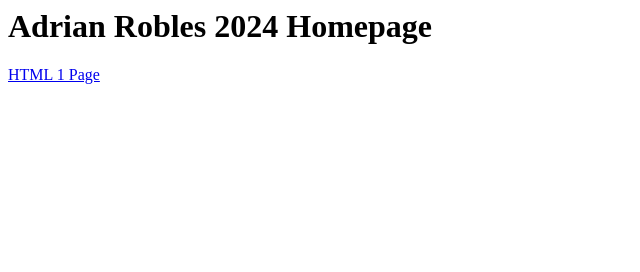
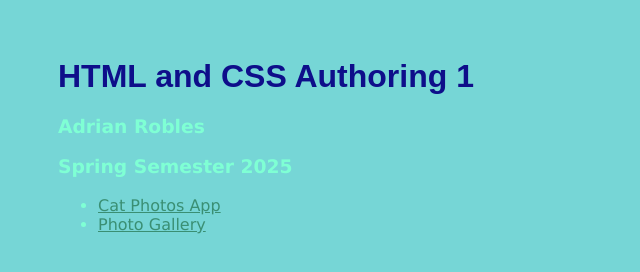
Before and after one commit to Adrianrobles2024/Adrianrobles2024.github.io, a plain HTML site: page index.html in a window 1280 px wide. Shown: the whole page, without its empty margins (0-640 px from the left). Drawn offline with Linux system fonts and the light colour scheme.

Commit message:
Update index.html

```diff
--- a/index.html
+++ b/index.html
@@ -1,2 +1,41 @@
- <h1>Adrian Robles 2024 Homepage</h1>
-<a href="/HTML/">HTML 1 Page</a>
+<html lang="en">
+<head>
+    <title>HTML and CSS Authoring 1</title>
+
+<style>
+    body {
+        background-color: rgb(118, 214, 214);
+        font-family: 'Lucida Sans', 'Lucida Sans Regular', 'Lucida Grande', 'Lucida Sans Unicode', Geneva, Verdana, sans-serif;
+        padding: 50px;
+        color: aquamarine;
+    }
+    h1{
+        font-family: Arial, Helvetica, sans-serif;
+        color: rgb(14, 14, 138);
+    }
+    a:link,
+    a:visited,
+    a:hover {
+        color: rgb(58, 143, 115);
+        front font-weight: bold;
+    }
+
+    a:hover{
+        color: beige;
+        text-decoration: none;
+    }
+</style>
+
+</head>
+<body>
+    <h1>HTML and CSS Authoring 1</h1>
+    <h3>Adrian Robles</h3>
+    <h3>Spring Semester 2025</h3>
+
+    <ul>
+        <li><a href="cat-photos/index.html">Cat Photos App</a></li>
+        <li><a href="ggallery folder/index.html">Photo Gallery</a></li>
+
+    </ul>
+</body>
+</html>
```
